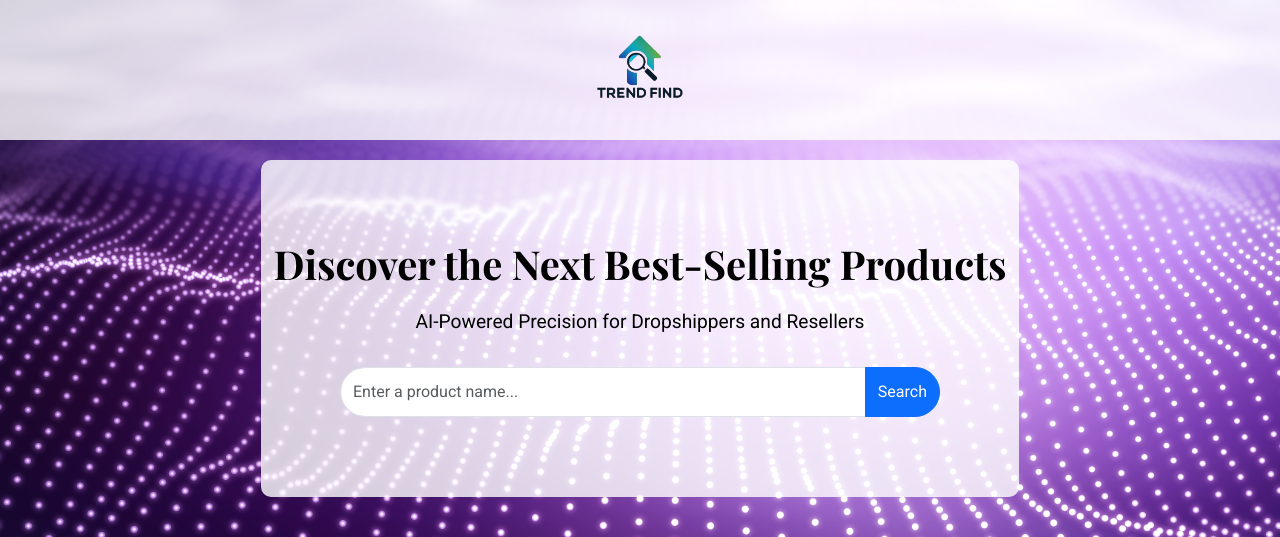
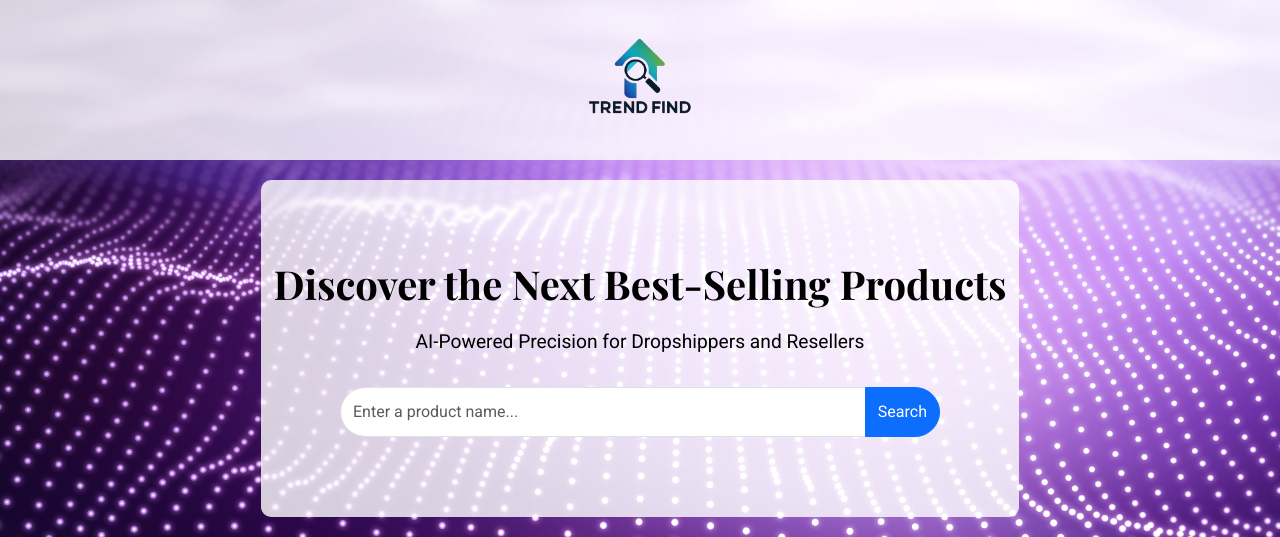
Before and after one commit to TrendFiind/flask-trendfind-app, a Flask app: page / in a window 1280 px wide. Shown: the top 537 px of the page. Run offline with Flask 3, Linux system fonts and the light colour scheme; some libraries are stand-ins or nearby versions.

Commit message:
Update index.html

```diff
--- a/TrendFind/templates/index.html
+++ b/TrendFind/templates/index.html
@@ -4,6 +4,8 @@
     <meta charset="UTF-8">
     <meta name="viewport" content="width=device-width, initial-scale=1.0">
     <title>TrendFind - AI-Powered Product Search</title>
+    <!-- Preload the background image for the results page -->
+    <link rel="preload" href="{{ url_for('static', filename='images/flower-67839_1920.jpg') }}" as="image">
     <!-- Bootstrap CSS -->
     <link href="https://cdn.jsdelivr.net/npm/bootstrap@5.3.0/dist/css/bootstrap.min.css" rel="stylesheet">
     <!-- Google Fonts -->
@@ -11,18 +13,18 @@
     <!-- Custom CSS -->
     <link href="{{ url_for('static', filename='styles.css') }}" rel="stylesheet">
 </head>
-<body style="background-image: url('{{ url_for('static', filename='images/Index.jpg') }}'); background-size: cover; background-position: center;">
+<body>
     <!-- Logo at the Top Middle -->
     <div class="logo-container">
         <a href="/">
-            <img src="{{ url_for('static', filename='images/Untitled_design-removebg-preview.jpg') }}" alt="TrendFind Logo" class="logo" style="height: 100px;"> <!-- Smaller logo -->
+            <img src="{{ url_for('static', filename='images/Untitled_design-removebg-preview.jpg') }}" alt="TrendFind Logo" class="logo">
         </a>
     </div>
 
     <!-- Hero Section -->
     <div class="hero-section">
         <div class="container">
-            <h1 style="font-size: 2.5rem;">Discover the Next Best-Selling Products</h1> <!-- Smaller header -->
+            <h1>Discover the Next Best-Selling Products</h1>
             <p>AI-Powered Precision for Dropshippers and Resellers</p>
             <!-- Search Form -->
             <form method="POST" action="/" class="search-form">
@@ -35,7 +37,7 @@
     </div>
 
     <!-- About Section -->
-    <div class="about-section" style="background-image: url('{{ url_for('static', filename='images/avenue-815297_1920.jpg') }}');">
+    <div class="about-section">
         <div class="container">
             <h2>About TrendFind</h2>
             <p>
```
